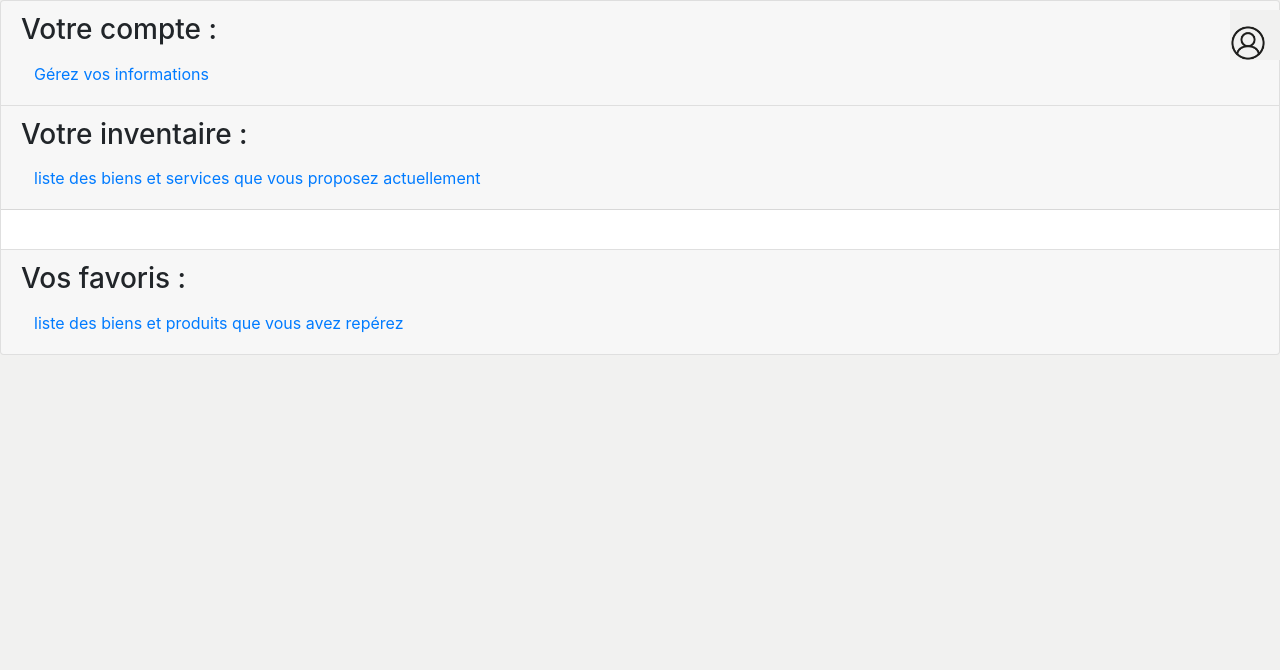
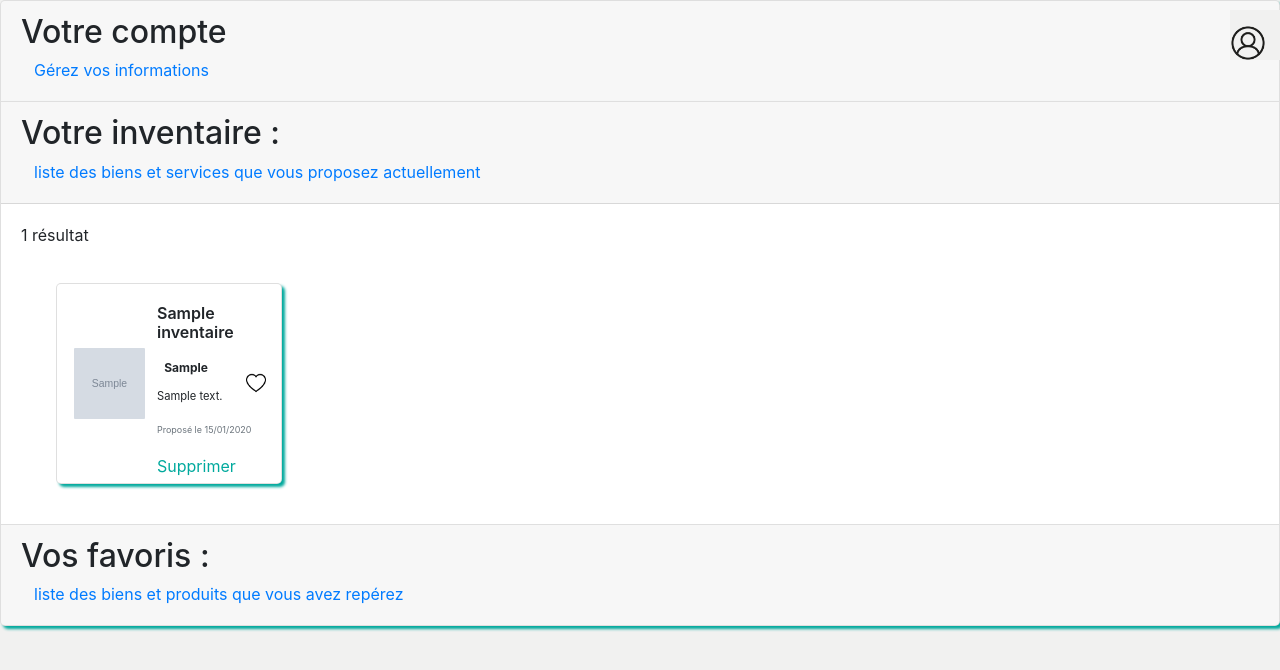
Before and after one commit to WildCodeSchool/lyon-php-2003-project2-tnt, a PHP site: template src/View/User/profil.html.twig in a window 1280 px wide, after a click on "liste des biens et services que vous proposez actuellement". Shown: the part 60-730 px from the top of the page. Run offline with PHP 8.4, Linux system fonts and the light colour scheme; the template is opened without the code that fills it: most values are stand-ins (such as "Sample title", 1, 10 or a date in 2020); grey boxes marked "Sample" are stand-in pictures; some libraries are stand-ins or nearby versions.

Commit message:
ajout css

```diff
--- a/src/View/User/profil.html.twig
+++ b/src/View/User/profil.html.twig
@@ -1,4 +1,94 @@
 {% extends "layout.html.twig" %}
+
+{% block stylesheet %}
+    <style>
+        table{
+            margin: 30px;
+        }
+        table tr td{
+            width : 150px;
+        }
+        .buttons{
+            margin: 30px;
+        }
+        #liste{
+            margin: 20px;
+        }
+        .card {
+            position: relative;
+            box-shadow: 3px 3px 3px rgb(0,169,157);
+            border-radius: 5px;
+            background-color: #FFF;
+
+        }
+
+        .card-body {
+            display: flex;
+            padding: 5px;
+            height: auto;
+        }
+
+        .card-body > img:first-of-type {
+            height: 75px;
+            width: 75px;
+            margin: auto 10px;
+            padding: 2px;
+
+        }
+
+        .card-body > img:last-of-type {
+            height: 20px;
+            width: 20px;
+            align-self: center;
+            position: absolute;
+            right: 15px;
+        }
+
+        .card-body h6 {
+            margin-top: 15px;
+            font-weight: 600;
+        }
+
+        .card-body p {
+            font-size: 0.7em;
+            margin-top: 10px;
+        }
+        .detail{
+            width: 80%;
+        }
+
+        .delete{
+            width: 100%;
+            justify-content: flex-end;
+        }
+
+        @media (min-width: 577px) {
+            #recherche_top {
+                margin: 20px auto 40px;
+            }
+
+            #col {
+                width: 70%;
+                margin: 20px;
+            }
+
+            #photo, #sac, #photo, #book, #velo, #shoes, #musik, #pull {
+                display: block;
+            }
+        }
+
+        @media (min-width: 992px) {
+            .row {
+                width: 80%;
+            }
+            #col {
+                width: 80%;
+            }
+        }
+    </style>
+{% endblock %}
+
+
 {% block content %}
     {% include '_nav_retour.html.twig' %}
     {% include '_nav_bar.html.twig' %}
@@ -6,8 +96,8 @@
     <div class="accordion" id="accordionExample">
         <div class="card">
             <div class="card-header" id="headingOne">
-                <h2 class="mb-0">
-                    <h3>Votre compte :</h3>
+                <h2 class="mb-0">Votre compte</h2>
+
                     <button class="btn btn-link"
                             type="button"
                             data-toggle="collapse"
@@ -16,19 +106,21 @@
                             aria-controls="collapseOne">
                           Gérez vos informations
                     </button>
-                </h2>
+
             </div>
+
 
             <div id="collapseOne" class="collapse show" aria-labelledby="headingOne" data-parent="#accordionExample">
                 <div class="card-body">
                     {% include 'User/_user_info.html.twig' %}
                 </div>
+
             </div>
         </div>
         <div class="card">
             <div class="card-header" id="headingTwo">
-                <h2 class="mb-0">
-                    <h3>Votre inventaire :</h3>
+                <h2 class="mb-0">Votre inventaire :</h2>
+
                     <button class="btn btn-link collapsed"
                             type="button"
                             data-toggle="collapse"
@@ -37,18 +129,45 @@
                             aria-controls="collapseTwo">
                          liste des biens et services que vous proposez actuellement
                     </button>
-                </h2>
+
             </div>
             <div id="collapseTwo" class="collapse" aria-labelledby="headingTwo" data-parent="#accordionExample">
-                <div class="card-body" id="inventaire">
-                    {% include 'User/_inventaire.html.twig' %}
-                </div>
+                <section class="container-fluid col-md-12" id="liste">
+
+                    {% if inventaire is empty %}
+                        <p>Oups ! Aucun résultat pour cette recherche, blablabla</p>
+                    {% else %}
+                        <p>{{ inventaire|length }} {{ (inventaire|length > 1) ? 'résultats' : 'résultat' }}</p>
+                        <div class="row">
+                            {% for product in inventaire %}
+                                <div class="col-md-5 col-lg-3" id="col">
+                                    <div class="card mx-auto" id="{{ product.id }}" >
+                                        <div class="card-body">
+                                            <img src="{{ product.img }}" class="card-img" alt="Photo de {{ product.title }}" >
+                                            <div class="detail">
+                                                <h6 class="card-title">{{ product.title }}</h6>
+                                                <span class="badge badge-pill">{{ product.deal_type }}</span>
+                                                <p class="card-text">{{ product.description }}</p>
+                                                <p class="card-text"><small class="text-muted">Proposé le {{ product.created_at | date('d/m/Y') }}</small></p>
+                                                <div class="delete">
+                                                    <a href="/product/deleteProduct/{{product.id}}">Supprimer</a>
+                                                </div>
+
+                                            </div>
+                                            <img src="/assets/images/heart.png" width="40px">
+                                            <a href="/product/details/{{ product.id }}" class="stretched-link"></a>
+                                        </div>
+                                    </div>
+                                </div>
+                            {% endfor %}
+                        </div>
+                    {% endif %}
+                </section>
             </div>
         </div>
         <div class="card">
             <div class="card-header" id="headingThree">
-                <h2 class="mb-0">
-                    <h3>Vos favoris :</h3>
+                <h2 class="mb-0">Vos favoris :</h2>
                     <button class="btn btn-link collapsed"
                             type="button"
                             data-toggle="collapse"
@@ -57,7 +176,7 @@
                             aria-controls="collapseThree">
                          liste des biens et produits que vous avez repérez
                     </button>
-                </h2>
+
             </div>
             <div id="collapseThree" class="collapse" aria-labelledby="headingThree" data-parent="#accordionExample">
                 <div class="card-body">
```
Also changed, not shown: src/View/User/edit.html.twig (+23 -1 lines).
